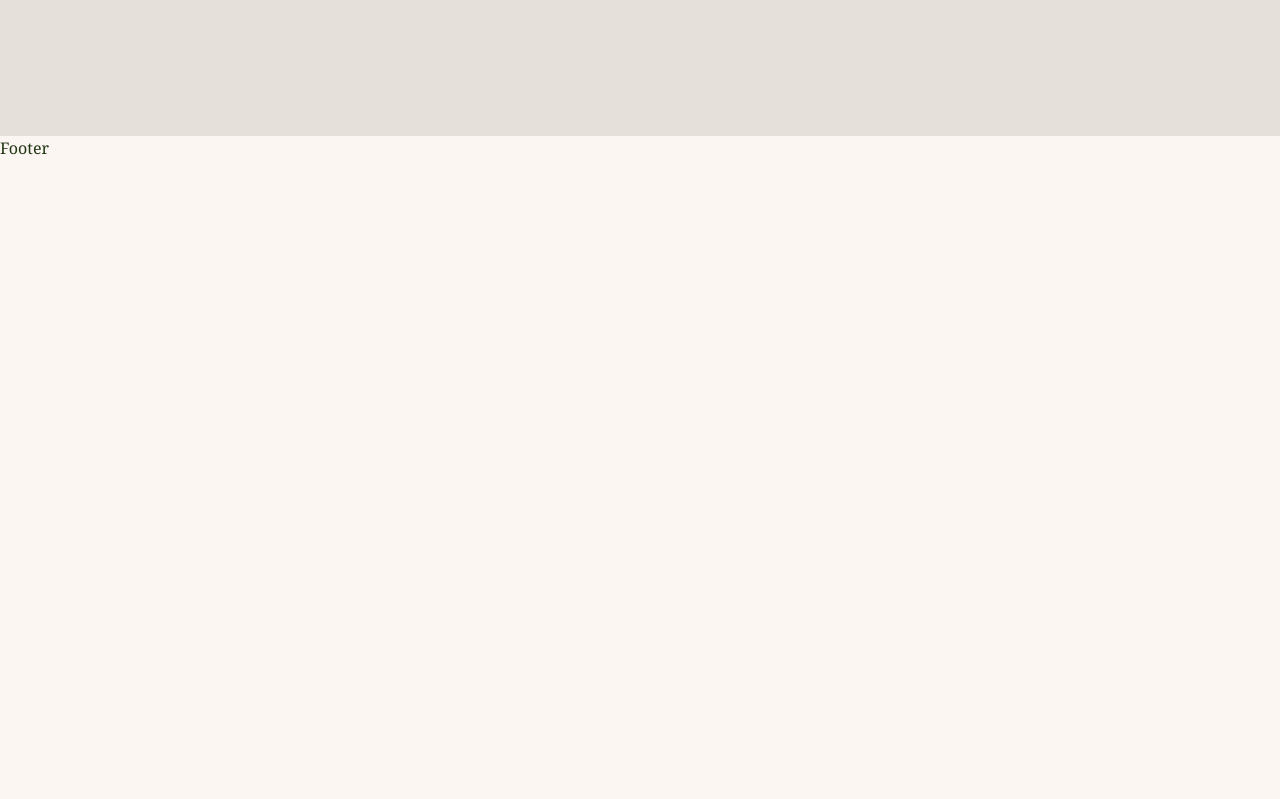
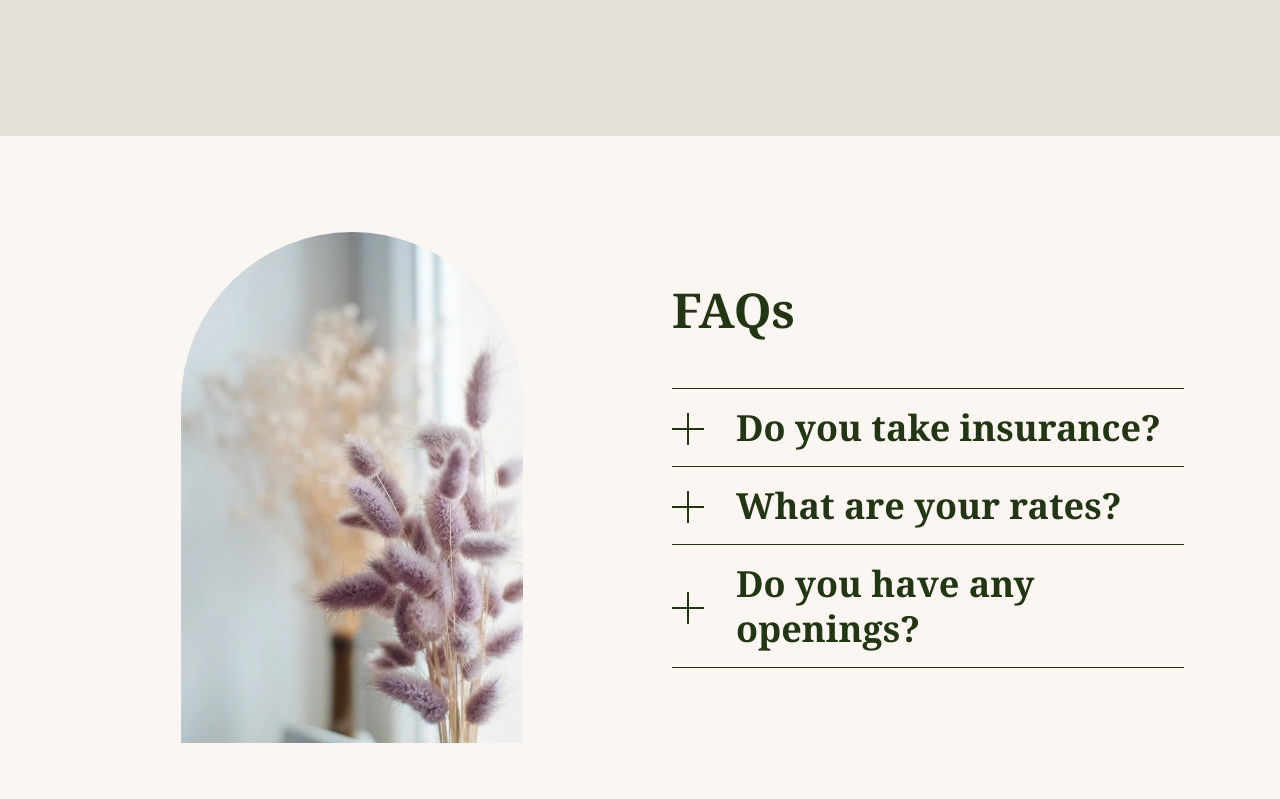
Before and after one commit to asynctushar/lilac, a Next.js app: page / in a window 1280 px wide. Shown: the part 4161-4960 px from the top of the page. Before the commit the page ends 4323 px from the top, so only its background shows below. Built offline with nearby package versions, Linux system fonts and the light colour scheme.

Commit message:
feat: faq section developed

```diff
--- /dev/null
+++ b/src/app/components/FAQ.jsx
@@ -0,0 +1,53 @@
+import Image from 'next/image';
+import React from 'react';
+import FaqItem from './ui/FaqItem';
+
+const faqs = [
+    {
+        id: 1,
+        question: "Do you take insurance?",
+        answer: "Answer goes here."
+    },
+    {
+        id: 2,
+        question: "What are your rates?",
+        answer: "Answer goes here."
+    },
+    {
+        id: 3,
+        question: "Do you have any openings?",
+        answer: "Answer goes here."
+    },
+];
+
+const FAQ = () => {
+    return (
+        <section className='px-6 sm:px-8 md:px-10 lg:px-16 xl:px-24 2xl:px-32 lg:min-h-screen min-h-auto flex flex-col md:flex-row gap-12 sm:gap-16 py-12 sm:py-16 md:py-20 lg:py-24 items-center md:items-start'>
+            <div className='w-full md:w-1/2'>
+                <div className='w-1/2 md:w-10/12 xl:w-8/12 2xl:w-7/12 mx-auto'>
+                    <Image
+                        src="/images/faq.webp"
+                        alt="Lilac - Therapist"
+                        width={600}
+                        height={600}
+                        className='rounded-t-full object-cover'
+                    />
+                </div>
+            </div>
+
+            {/* FAQ Section - Fixed responsive layout */}
+            <div className='w-full md:w-1/2 flex flex-col self-start md:mt-12 lg:mt-24 xl:mt-12 2xl:mt-24 gap-8 sm:gap-10 md:gap-12'>
+                <h2 className='font-semibold text-2xl sm:text-3xl md:text-3xl lg:text-4xl xl:text-5xl 2xl:text-6xl leading-tight'>
+                    FAQs
+                </h2>
+                <div className='flex flex-col w-full'>
+                    {faqs.map((faq) => (
+                        <FaqItem key={faq.id} faq={faq} />
+                    ))}
+                </div>
+            </div>
+        </section>
+    );
+};
+
+export default FAQ;
--- /dev/null
+++ b/src/app/components/ui/FaqItem.jsx
@@ -0,0 +1,50 @@
+"use client";
+
+import React, { useState } from 'react';
+
+const FaqItem = ({ faq }) => {
+    const [open, setOpen] = useState(false);
+
+
+    return (
+        <div className='border-t border-foreground last:border-b'>
+            <button
+                className={`w-full flex items-center justify-between gap-4 sm:gap-6 md:gap-8 py-3 md:py-4 text-left group transition-opacity duration-200 cursor-pointer`}
+                onClick={() => setOpen(!open)}
+                aria-expanded={open}
+            >
+                {/* Plus/Minus Icon */}
+                <div className={`relative shrink-0 w-6 h-6 sm:w-7 sm:h-7 md:w-8 md:h-8 mt-1`}>
+                    <span
+                        className={`absolute left-0 top-1/2 -translate-y-1/2 h-0.5 w-full bg-foreground transition-all duration-200 ease-in-out`}
+                    />
+                    <span
+                        className={`absolute left-1/2 top-0 -translate-x-1/2 w-0.5 h-full bg-foreground transition-all duration-200 ease-in-out
+                            ${open ? "rotate-90" : "rotate-180"}`}
+                    />
+                </div>
+
+                <p className={`text-xl sm:text-xl md:text-2xl lg:text-3xl xl:text-4xl 2xl:text-5xl font-semibold leading-tight flex-1 pr-2`}>
+                    {faq.question}
+                </p>
+
+
+            </button>
+
+            <div
+                className={`grid transition-all duration-300 ease-in-out ${open ? "grid-rows-[1fr] opacity-100" : "grid-rows-[0fr] opacity-0"
+                    }`}
+            >
+                <div className="overflow-hidden">
+                    <div className={`pt-2 pb-4 sm:pb-5 md:pb-6 pl-0 gap-4 sm:gap-6 md:gap-8`}>
+                        <p className={`text-sm sm:text-base md:text-lg leading-relaxed pr-2`}>
+                            {faq.answer}
+                        </p>
+                    </div>
+                </div>
+            </div>
+        </div>
+    );
+};
+
+export default FaqItem;
--- a/src/app/page.jsx
+++ b/src/app/page.jsx
@@ -6,6 +6,7 @@ import FullfillLIfe from './components/FullfillLIfe';
 import Specialities from './components/Specialities';
 import WorkWithMe from './components/WorkWithMe';
 import About from './components/About';
+import FAQ from './components/FAQ';
 
 const Home = () => {
     return (
@@ -17,6 +18,7 @@ const Home = () => {
                 <Specialities />
                 <WorkWithMe />
                 <About />
+                <FAQ />
             </main>
             <Footer />
         </>
```
Also changed, not shown: public/images/faq.webp (added).
